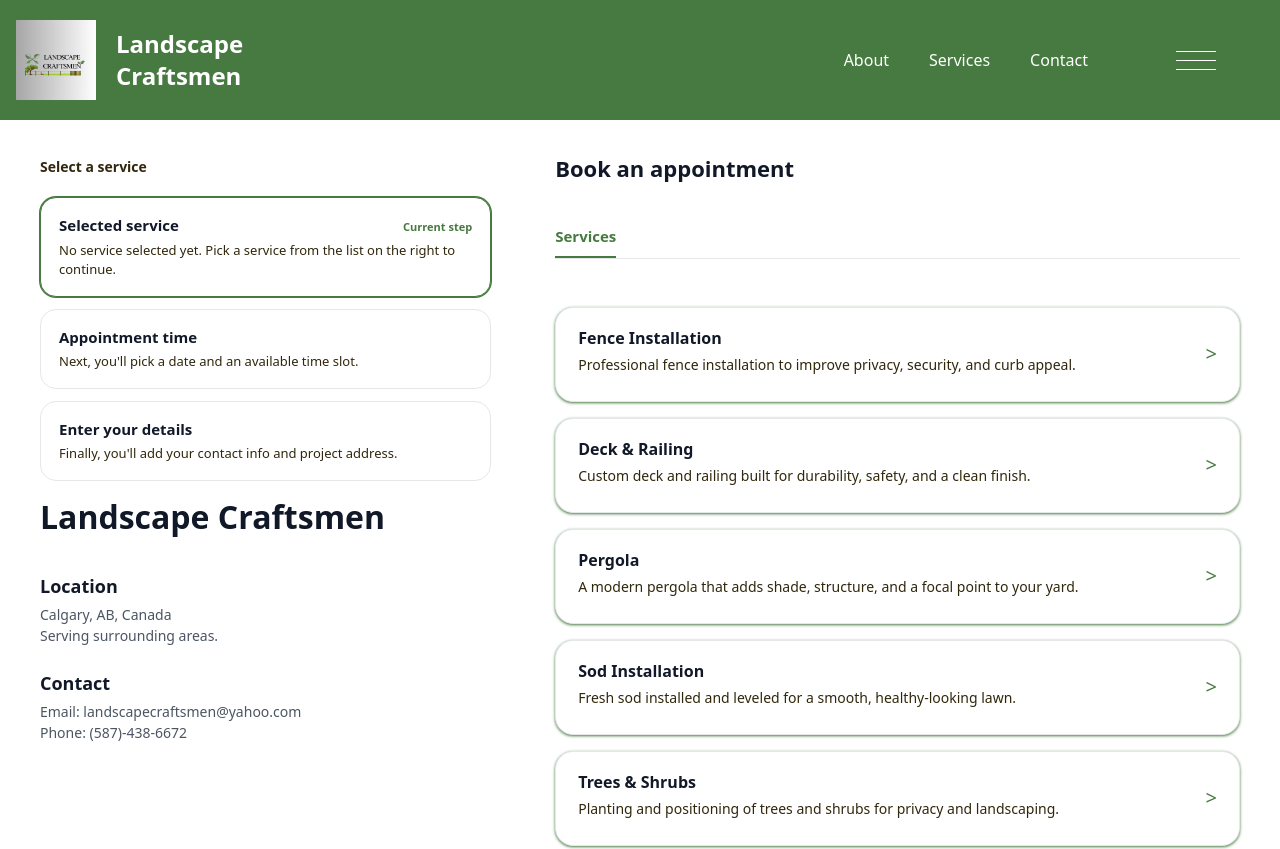
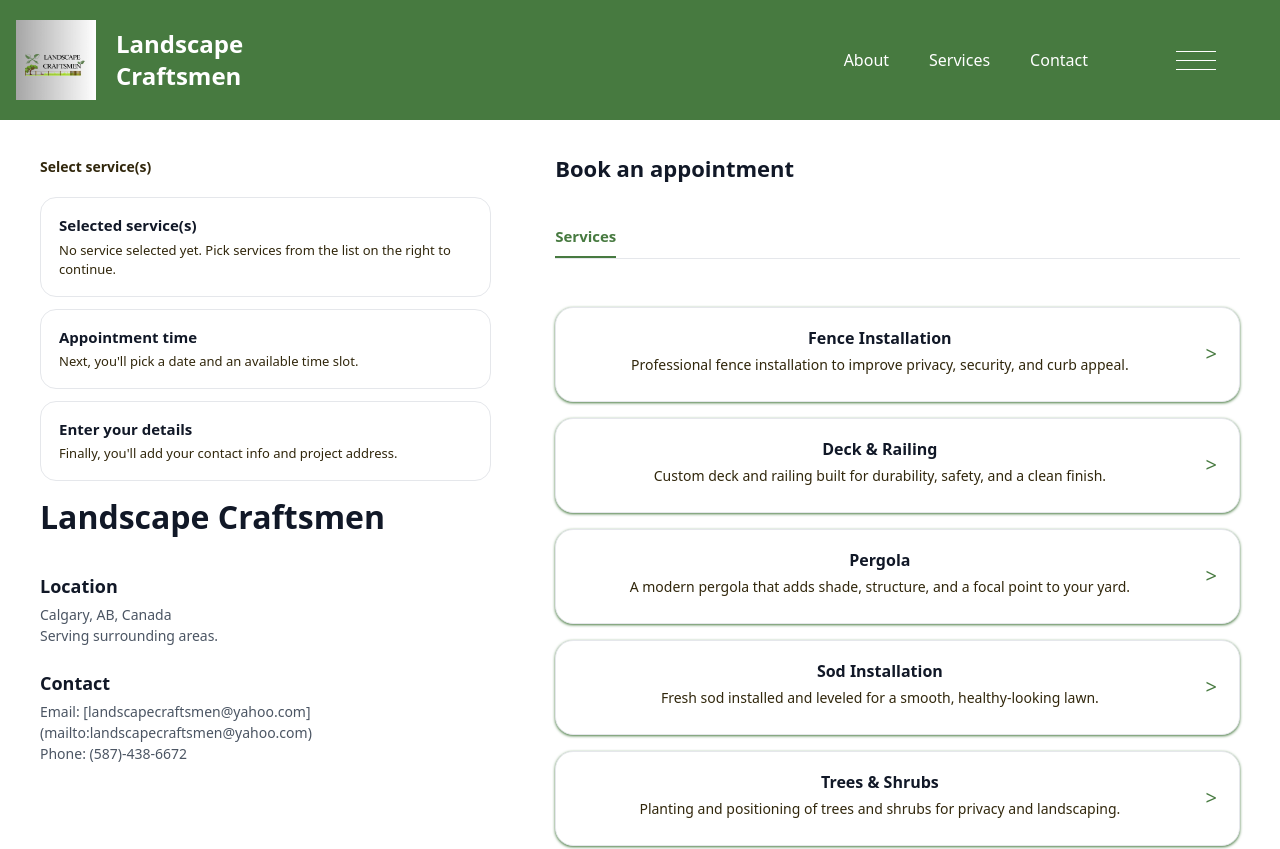
Before and after one commit to Syntactix31/capstone-proj, a Next.js app: page /book in a window 1280 px wide. Shown: the top 849 px of the page. Built offline with nearby package versions, Linux system fonts and the light colour scheme.

Commit message:
Began fixing multiple select issues with services page and appointment page

```diff
--- a/src/app/api/estimate/route.js
+++ b/src/app/api/estimate/route.js
@@ -92,7 +92,7 @@ function normalizePayload(raw) {
     claim: {
       fullName: s(pick(c, ["fullName", "name", "full_name"], "")),
 
-      // homeAddress: s(pick(c, ["homeAddress", "address", "home_address"], "")),
+      homeAddress: s(pick(c, ["homeAddress", "address", "home_address"], "")),
 
       email: s(pick(c, ["email"], "")).toLowerCase(),
       phone: s(pick(c, ["phone", "phoneNumber", "phone_number"], "")),
@@ -133,7 +133,7 @@ function validate({ claim, project }) {
   const e = [];
   const req = (ok, msg) => !ok && e.push(msg);
   req(!!claim.fullName, "claim.fullName is required.");
-  // req(!!claim.homeAddress, "claim.homeAddress is required.");
+  req(!!claim.homeAddress, "claim.homeAddress is required.");
   req(!!claim.email && claim.email.includes("@"), "claim.email must be valid.");
   req(!!claim.phone, "claim.phone is required.");
 
--- a/src/app/book/confirm/page.js
+++ b/src/app/book/confirm/page.js
@@ -32,17 +32,26 @@ function ConfirmInner() {
   const params = useSearchParams();
   const router = useRouter();
 
-  const serviceId = params.get("service") || "";
+  const serviceParam = params.get("service") || "";
   const date = params.get("date") || "";
   const time = params.get("time") || "";
   const firstName = params.get("firstName") || "";
   const eventId = params.get("eventId") || "";
   const status = params.get("status") || "";
 
-  const service = useMemo(
-    () => SERVICE_OPTIONS.find((s) => s.id === serviceId) || null,
-    [serviceId]
+  const serviceIds = useMemo(
+    () => serviceParam.split(",").filter(Boolean),
+    [serviceParam]
   );
+
+  const services = useMemo(
+    () =>
+      serviceIds
+        .map(id => SERVICE_OPTIONS.find(s => s.id === id))
+        .filter(Boolean),
+    [serviceIds]
+  );
+
 
   const [busy, setBusy] = useState(false);
 
@@ -80,9 +89,10 @@ function ConfirmInner() {
     }
   };
 
-  const rescheduleHref = serviceId && eventId
-    ? `/book/time?service=${encodeURIComponent(serviceId)}&mode=reschedule&eventId=${encodeURIComponent(eventId)}`
+  const rescheduleHref = serviceParam && eventId
+    ? `/book/time?service=${encodeURIComponent(serviceParam)}&mode=reschedule&eventId=${encodeURIComponent(eventId)}`
     : "/book/time";
+
 
   return (
     <div>
@@ -114,7 +124,12 @@ function ConfirmInner() {
             <div className="confirm-time">{time || "Time not set"}</div>
           </div>
 
-          <div className="confirm-service">{service ? service.name : "Selected service"}</div>
+          <div className="confirm-service">
+            {services.length > 0
+              ? services.map(s => s.name).join(", ")
+              : "Selected service(s)"}
+          </div>
+
 
           <div className="confirm-actions">
             <Link href={rescheduleHref} className="confirm-primary">
--- a/src/app/book/details/page.js
+++ b/src/app/book/details/page.js
@@ -32,13 +32,16 @@ function DetailsContent() {
   const router = useRouter();
   const params = useSearchParams();
 
-  const serviceId = params.get("service") || "";
+  const servicesParam = params.get("service") || "";
+  const servicesArray = servicesParam.split(",").filter(Boolean);
+  const selectedServices = servicesArray
+    .map(id => SERVICE_OPTIONS.find(s => s.id === id))
+    .filter(Boolean);
+
   const date = params.get("date") || "";
   const time = params.get("time") || "";
 
-  const selectedService = SERVICE_OPTIONS.find((s) => s.id === serviceId) || null;
-
-  const backHref = `/book/time?service=${encodeURIComponent(serviceId || "")}`;
+  const backHref = `/book/time?service=${encodeURIComponent(servicesParam)}`;
 
   const displayTime = (() => {
     if (!date || !time) return "No time selected";
@@ -75,7 +78,13 @@ function DetailsContent() {
       };
 
       const query = new URLSearchParams(queryObj).toString();
-      router.push(`/book/confirm?${query}`);
+      router.push(
+        `/book/details?service=${encodeURIComponent(serviceParam)}&date=${encodeURIComponent(
+          selectedDateStr
+        )}&time=${encodeURIComponent(selectedTime)}`
+      );
+
+
     } catch (err) {
       console.error(err);
       alert("Something went wrong. Please try again.");
@@ -90,22 +99,25 @@ function DetailsContent() {
 
       <div className="booking-page">
         <main className="booking-layout">
-          {/* LEFT COLUMN – summary cards */}
           <section className="booking-left">
             <Link href={backHref} className="back-button">
               ← Back
             </Link>
 
-            {/* Service summary */}
             <div className="summary-card">
               <div className="summary-card-header">
                 <div>
                   <div className="summary-card-label">Services</div>
                   <div className="summary-card-title">
-                    {selectedService ? selectedService.name : "Not selected"}
+                    {selectedServices.length > 0
+                      ? selectedServices.map(s => s.name).join(', ')
+                      : "Not selected"
+                    }
                   </div>
-                  {selectedService && (
-                    <div className="summary-card-sub">{selectedService.duration}</div>
+                  {selectedServices.length > 0 && (
+                    <div className="summary-card-sub">
+                      {selectedServices.map(s => `${s.name}: ${s.duration}`).join('; ')}
+                    </div>
                   )}
                 </div>
                 <Link href="/book" className="summary-card-edit">
@@ -114,7 +126,6 @@ function DetailsContent() {
               </div>
             </div>
 
-            {/* Appointment time summary */}
             <div className="summary-card">
               <div className="summary-card-header">
                 <div>
@@ -122,10 +133,9 @@ function DetailsContent() {
                   <div className="summary-card-title">{displayTime}</div>
                 </div>
                 <Link
-                  href={
-                    serviceId
-                      ? `/book/time?service=${encodeURIComponent(serviceId)}`
-                      : "/book/time"
+                  href={servicesParam
+                    ? `/book/time?service=${encodeURIComponent(servicesParam)}`
+                    : "/book/time"
                   }
                   className="summary-card-edit"
                 >
@@ -134,7 +144,6 @@ function DetailsContent() {
               </div>
             </div>
 
-            {/* Step indicator */}
             <div className="step-card step-card--active">
               <div className="step-card-header">
                 <h2 className="step-card-title">Enter your details</h2>
@@ -155,17 +164,14 @@ function DetailsContent() {
             </div>
           </section>
 
-          {/* RIGHT COLUMN – contact form */}
           <section className="booking-right">
             <h1 className="details-title">Enter your details</h1>
 
             <form className="details-form" onSubmit={handleSubmit}>
-              {/* preserve selection in the URL */}
-              <input type="hidden" name="service" value={serviceId} />
+              <input type="hidden" name="service" value={servicesParam} />
               <input type="hidden" name="date" value={date} />
               <input type="hidden" name="time" value={time} />
 
-              {/* Name row */}
               <div className="details-row">
                 <div className="details-field">
                   <label className="details-label" htmlFor="firstName">
@@ -194,7 +200,6 @@ function DetailsContent() {
                 </div>
               </div>
 
-              {/* Email */}
               <div className="details-field">
                 <label className="details-label" htmlFor="email">
                   Email
@@ -208,7 +213,6 @@ function DetailsContent() {
                 />
               </div>
 
-              {/* Address */}
               <div className="details-field">
                 <label className="details-label" htmlFor="address">
                   Address
@@ -222,7 +226,6 @@ function DetailsContent() {
                 />
               </div>
 
-              {/* Notes */}
               <div className="details-field">
                 <label className="details-label" htmlFor="notes">
                   Appointment notes (optional)
--- a/src/app/book/page.js
+++ b/src/app/book/page.js
@@ -1,6 +1,8 @@
 "use client";
 
 import Link from "next/link";
+import { useSearchParams } from "next/navigation";
+import { useState } from "react";
 
 import NavBar from "../components/Navbar.js";
 import Footer from "../components/Footer.js";
@@ -39,6 +41,32 @@ const SERVICES = [
 ];
 
 export default function BookPage() {
+  const searchParams = useSearchParams();
+
+  const initialServicesParam = searchParams.get("service") || "";
+  const initialSelectedIds = initialServicesParam
+    ? initialServicesParam.split(",").filter(Boolean)
+    : [];
+
+  const [selectedServiceIds, setSelectedServiceIds] = useState(initialSelectedIds);
+
+  const selectedServices = selectedServiceIds
+    .map(id => SERVICES.find(s => s.id === id))
+    .filter(Boolean);
+
+  const handleServiceClick = (serviceId) => {
+    setSelectedServiceIds(prev => {
+      if (prev.includes(serviceId)) {
+        return prev.filter(id => id !== serviceId);
+      } else {
+        return [...prev, serviceId];
+      }
+    });
+  };
+
+  const servicesParam = selectedServiceIds.join(",");
+  const timePageUrl = servicesParam ? `/book/time?service=${servicesParam}` : "/book/time";
+
   return (
     <div>
       <header>
@@ -47,19 +75,21 @@ export default function BookPage() {
 
       <div className="booking-page">
         <main className="booking-layout">
-          {/* left panel // business info + steps */}
           <section className="booking-left">
-            <header className="select-a-service">Select a service</header>
+            <header className="select-a-service">Select service(s)</header>
 
-            {/* Steps summary */}
-            <div className="step-card step-card--active">
+            <div className={`step-card ${selectedServices.length > 0 ? 'step-card--active' : ''}`}>
               <div className="step-card-header">
-                <h2 className="step-card-title">Selected service</h2>
-                <span className="step-card-status">Current step</span>
+                <h2 className="step-card-title">Selected service(s)</h2>
+                <span className="step-card-status">
+                  {selectedServices.length > 0 ? 'Current step' : ''}
+                </span>
               </div>
               <p className="step-card-text">
-                No service selected yet. Pick a service from the list on the
-                right to continue.
+                {selectedServices.length > 0
+                  ? `${selectedServices.length} service(s) selected: ${selectedServices.map(s => s.name).join(', ')}`
+                  : 'No service selected yet. Pick services from the list on the right to continue.'
+                }
               </p>
             </div>
 
@@ -93,14 +123,13 @@ export default function BookPage() {
             <div className="booking-block">
               <h2 className="booking-block-title">Contact</h2>
               <p className="booking-text">
-                Email: landscapecraftsmen@yahoo.com
+                Email: [landscapecraftsmen@yahoo.com](mailto:landscapecraftsmen@yahoo.com)
                 <br />
                 Phone: (587)-438-6672
               </p>
             </div>
           </section>
 
-          {/* right panel // services list */}
           <section className="booking-right">
             <h1 className="booking-title">Book an appointment</h1>
 
@@ -111,27 +140,44 @@ export default function BookPage() {
             </div>
 
             <div className="service-list">
-              {SERVICES.map((service) => (
-                <Link
+              {SERVICES.map((service) => {
+                const isSelected = selectedServiceIds.includes(service.id);
+                return (
+                  <button
                     key={service.id}
-                  href={`/book/time?service=${service.id}`}
-                  className="service-card-link"
+                    type="button"
+                    onClick={() => handleServiceClick(service.id)}
+                    className={`service-card-link ${isSelected ? 'service-card-link--selected' : ''}`}
                   >
-                  <article className="service-card">
+                    <article className={`service-card ${isSelected ? 'service-card--selected' : ''}`}>
                       <div className="service-card-content">
                         <div className="service-card-text">
                           <h3 className="service-card-title">{service.name}</h3>
                           <p className="service-card-description">
                             {service.description}
                           </p>
+                          {isSelected && (
+                            <span className="service-card-selected">✓ Selected</span>
+                          )}
+                        </div>
+                        <div className="service-card-chevron">
+                          {isSelected ? '✓' : '>'}
+                        </div>
+                      </div>
+                    </article>
+                  </button>
+                );
+              })}
             </div>
 
-                      <div className="service-card-chevron">&gt;</div>
-                    </div>
-                  </article>
+            {selectedServices.length > 0 && (
+              <Link
+                href={timePageUrl}
+                className="mt-6 w-full inline-flex justify-center rounded-2xl bg-[#477a40] px-6 py-3 text-sm font-bold text-white hover:bg-[#3a5f32] transition-all duration-200"
+              >
+                Continue to Time Selection →
               </Link>
-              ))}
-            </div>
+            )}
           </section>
         </main>
       </div>
--- a/src/app/book/time/page.js
+++ b/src/app/book/time/page.js
@@ -78,14 +78,23 @@ function BookTimeInner() {
   const params = useSearchParams();
   const router = useRouter();
 
-  const serviceId = params.get("service") || "";
+  const serviceParam = params.get("service") || "";
+  const serviceIds = useMemo(
+    () => serviceParam.split(",").filter(Boolean),
+    [serviceParam]
+  );
+
+
   const eventId = params.get("eventId") || "";
   const mode = params.get("mode") || "";
 
-  const selectedService = useMemo(
-    () => SERVICE_OPTIONS.find((s) => s.id === serviceId) || null,
-    [serviceId]
+  const selectedServices = useMemo(
+    () => serviceIds
+      .map(id => SERVICE_OPTIONS.find(s => s.id === id))
+      .filter(Boolean),
+    [serviceIds]
   );
+
 
   const today = useMemo(() => startOfDayLocal(), []);
 
@@ -107,7 +116,7 @@ function BookTimeInner() {
     const month = first.getMonth();
 
     const firstOfMonth = new Date(year, month, 1);
-    const startDow = firstOfMonth.getDay(); // 0=Sun
+    const startDow = firstOfMonth.getDay();
 
     const daysInMonth = new Date(year, month + 1, 0).getDate();
 
@@ -175,10 +184,8 @@ function BookTimeInner() {
       const slotStart = makeDateFromYmdAndSlot(selectedDateStr, slot);
       if (!slotStart || Number.isNaN(slotStart.getTime())) continue;
 
-      // slot button represents a 30 minute block
       const slotEnd = new Date(slotStart.getTime() + 30 * 60 * 1000);
 
-      // also disable slots that would start in the past (today only)
       if (slotStart.getTime() < Date.now()) {
         disabled.add(slot.toLowerCase());
         continue;
@@ -225,12 +232,14 @@ function BookTimeInner() {
         }
 
         const qs = new URLSearchParams({
-          service: serviceId,
+          service: serviceParam,
           date: data.date || selectedDateStr,
           time: data.time || selectedTime,
           eventId: data.newEventId || "",
           status: "rescheduled",
         }).toString();
+
+
 
         router.push(`/book/confirm?${qs}`);
       } catch (e) {
@@ -242,10 +251,11 @@ function BookTimeInner() {
     }
 
     router.push(
-      `/book/details?service=${encodeURIComponent(serviceId || "")}&date=${encodeURIComponent(
+      `/book/details?service=${encodeURIComponent(serviceParam)}&date=${encodeURIComponent(
         selectedDateStr
       )}&time=${encodeURIComponent(selectedTime)}`
     );
+
   };
 
   const selectedDateObj = useMemo(() => {
@@ -288,24 +298,31 @@ function BookTimeInner() {
 
       <div className="booking-page">
         <main className="booking-layout">
-          {/* LEFT COLUMN – steps */}
           <section className="booking-left">
             <button type="button" className="back-button" onClick={() => router.push("/book")}>
               ← Back to services
             </button>
 
+
             <div className="step-card">
-              <h2 className="step-card-title">Selected service</h2>
+              <h2 className="step-card-title">Selected service(s)</h2>
               <p className="step-card-text">
-                {selectedService ? selectedService.name : "No service selected"}
-                {selectedService && (
+                {selectedServices.length > 0 ? (
                   <>
+                    {selectedServices.length} service(s) selected:
                     <br />
-                    <span className="step-card-sub">Duration: {selectedService.duration}</span>
+                    {selectedServices.map(s => s.name).join(", ")}
+                    <br />
+                    <span className="step-card-sub">
+                      {selectedServices.map(s => `${s.name}: ${s.duration}`).join(" • ")}
+                    </span>
                   </>
+                ) : (
+                  "No service selected"
                 )}
               </p>
             </div>
+
 
             <div className="step-card step-card--active">
               <div className="step-card-header">
@@ -327,9 +344,7 @@ function BookTimeInner() {
             </div>
           </section>
 
-          {/* RIGHT COLUMN – calendar + times */}
           <section className="booking-right">
-            {/* Calendar */}
             <div className="calendar-card">
               <div className="calendar-header">
                 <div>
@@ -348,7 +363,6 @@ function BookTimeInner() {
               </div>
 
               <div className="calendar-grid">
-                {/* weekday labels */}
                 <div className="calendar-weekday">Su</div>
                 <div className="calendar-weekday">Mo</div>
                 <div className="calendar-weekday">Tu</div>
@@ -387,7 +401,6 @@ function BookTimeInner() {
               </div>
             </div>
 
-            {/* Time slots */}
             <div className="times-card">
               <h2 className="times-title">Available Times</h2>
               <p className="times-sub">
--- a/src/app/services/ClientServices.js
+++ b/src/app/services/ClientServices.js
@@ -1,13 +1,18 @@
 "use client";
 
-import { useMemo, useState } from "react";
+import { useMemo, useState, useCallback } from "react";
 import { useSearchParams } from "next/navigation";
 import Link from "next/link";
 
 export default function ClientServices() {
   const searchParams = useSearchParams();
-  const initialSlug = searchParams.get("service");
-  const [selectedSlug, setSelectedSlug] = useState(initialSlug || null);
+  const initialServicesParam = searchParams.get("service");
+  const initialSelected = useMemo(() => {
+    if (!initialServicesParam) return [];
+    return initialServicesParam.split(",").filter(Boolean);
+  }, [initialServicesParam]);
+
+  const [selectedSlugs, setSelectedSlugs] = useState(initialSelected);
 
   const services = useMemo(() => [
     {
@@ -37,22 +42,37 @@ export default function ClientServices() {
     },
   ], []);
 
-  const selectedService = useMemo(
-    () => services.find((s) => s.slug === selectedSlug) || null,
-    [selectedSlug, services]
+  const toggleSelect = useCallback((slug) => {
+    setSelectedSlugs((prev) => {
+      if (prev.includes(slug)) {
+        return prev.filter((s) => s !== slug);
+      }
+      return [...prev, slug];
+    });
+  }, []);
+
+  const serviceUrls = useMemo(() => {
+    const params = selectedSlugs.length > 0
+      ? `service=${selectedSlugs.join(",")}`
+      : "";
+    return {
+      book: params ? `/book/time?${params}` : "/book",
+      quote: params ? `/quote?${params}` : "/quote"
+    };
+  }, [selectedSlugs]);
+
+  const selectedCount = selectedSlugs.length;
+  const selectedServices = useMemo(() =>
+    services.filter(s => selectedSlugs.includes(s.slug)),
+    [selectedSlugs, services]
   );
-
-  const toggleSelect = (slug) => {
-    setSelectedSlug((prev) => (prev === slug ? null : slug));
-  };
 
   return (
     <>
-
       <div className="w-full mx-auto max-w-6xl px-4 mt-8">
         <div className="grid grid-cols-1 sm:grid-cols-2 lg:grid-cols-3 gap-5">
           {services.map((service) => {
-            const isSelected = selectedSlug === service.slug;
+            const isSelected = selectedSlugs.includes(service.slug);
 
             return (
               <button
@@ -100,7 +120,7 @@ export default function ClientServices() {
           "fixed inset-x-0 bottom-0 z-50",
           "bg-white/90 backdrop-blur border-t border-black/10",
           "transition-all duration-200 ease-out",
-          selectedSlug
+          selectedCount > 0
             ? "translate-y-0 opacity-100"
             : "translate-y-full opacity-0 pointer-events-none",
         ].join(" ")}
@@ -108,21 +128,24 @@ export default function ClientServices() {
         <div className="w-full mx-auto max-w-6xl px-4 py-3 flex flex-col gap-3 sm:flex-row sm:items-center sm:justify-between">
           <div className="select-none">
             <p className="text-sm font-extrabold text-gray-900">
-              {selectedService ? `${selectedService.title} is selected` : ""}
+              {selectedCount > 0
+                ? `${selectedCount} service${selectedCount > 1 ? 's' : ''} selected: ${selectedServices.map(s => s.title).join(', ')}`
+                : ""
+              }
             </p>
             <p className="text-xs font-semibold text-gray-600">
-              Tap another service to change, or tap the same one to unselect.
+              Tap services to select/deselect. Book or get quote with multiple services selected.
             </p>
           </div>
           <div className="flex gap-3">
             <Link
-              href={selectedSlug ? `/book/time?service=${selectedSlug}` : "/book"}
+              href={serviceUrls.book}
               className="rounded-2xl bg-[#477a40] px-5 py-3 text-sm font-bold text-white hover:cursor-pointer border-2 border-transparent hover:bg-[#f3fff3] hover:border-[#477A40] hover:text-[#477A40] transition-all duration-200 hover:scale-105 active:scale-95 shadow-xl"
             >
               Book Now
             </Link>
             <Link
-              href={selectedSlug ? `/quote?service=${selectedSlug}` : "/quote"}
+              href={serviceUrls.quote}
               className="rounded-2xl bg-white px-5 py-3 text-sm font-bold text-[#477a40] border-2 border-[#477A40] hover:bg-[#f3fff3] transition-all duration-200 hover:scale-105 active:scale-95 shadow-xl"
             >
               Get Quote
```
Also changed, not shown: src/app/quote/QuoteClient.js (+4 -4 lines), src/app/api/upload/route.js (line endings or trailing spaces), src/app/dashboard/gallery/page.js (line endings or trailing spaces), src/app/services/page.js (line endings or trailing spaces). Lines whose indentation alone changed are shown as unchanged.
